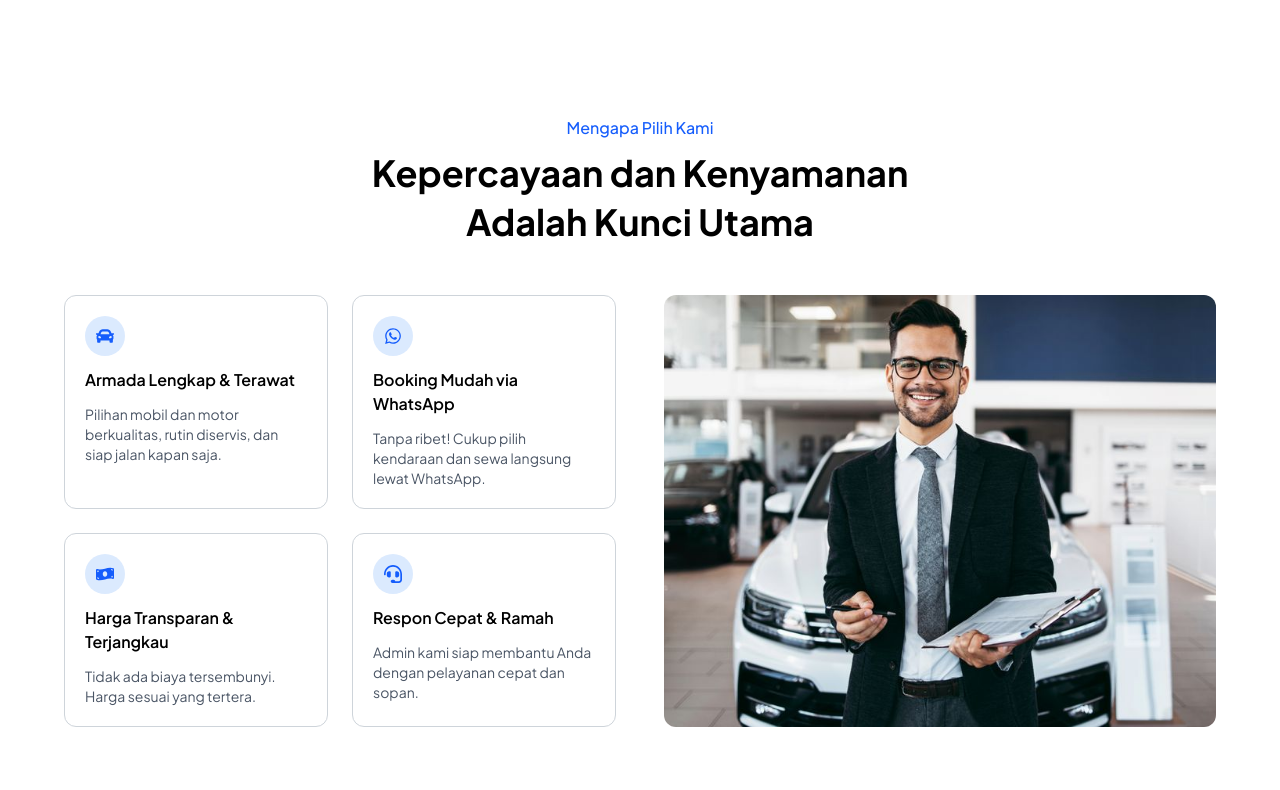
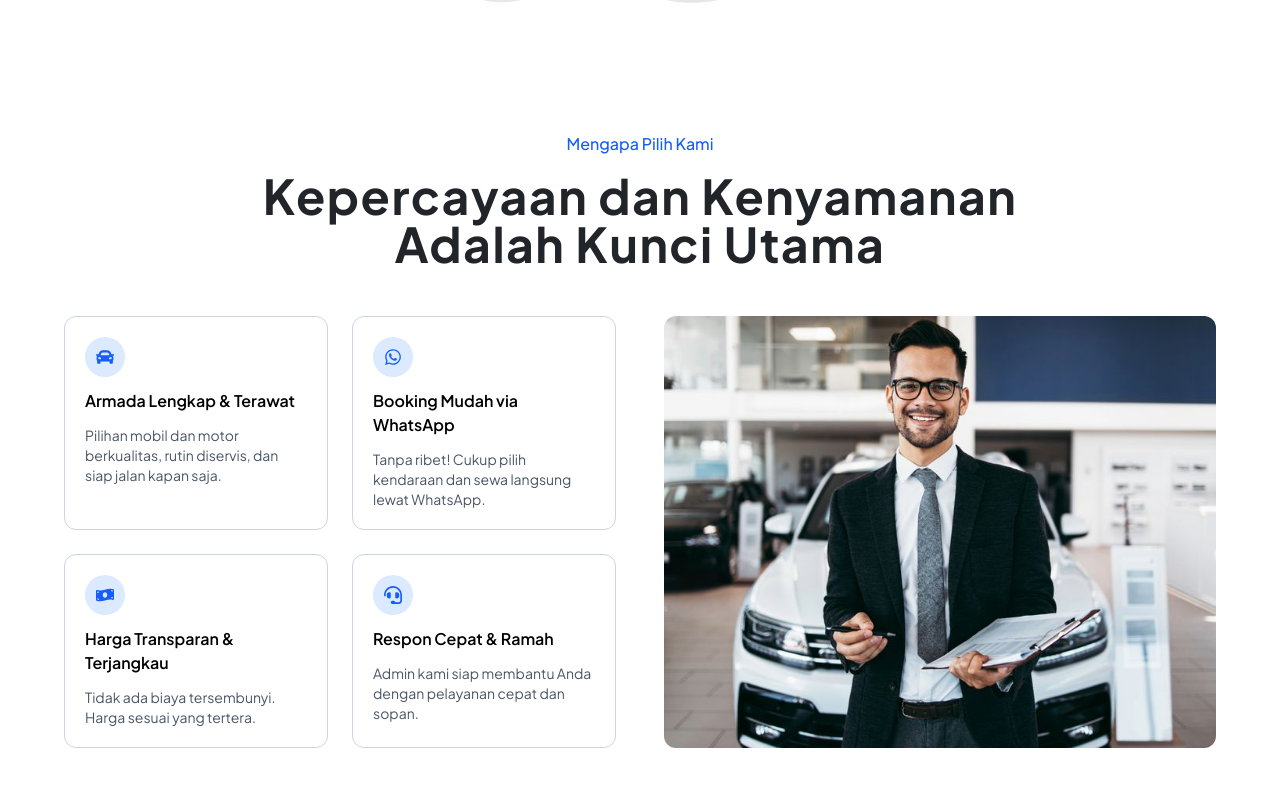
Before and after one commit to rafiyamanaka/KP-arbitrans, a Next.js app: page / in a window 1280 px wide. Shown: the part 1750-2540 px from the top of the page. Built offline with nearby package versions, Linux system fonts and the light colour scheme.

Commit message:
fix: fix ui mengapa pilih kami

```diff
--- a/package.json
+++ b/package.json
@@ -14,9 +14,7 @@
     "react": "19.1.0",
     "react-datepicker": "^8.4.0",
     "react-dom": "19.1.0",
-    "react-icons": "^5.5.0",
-    "react-slick": "^0.31.0",
-    "slick-carousel": "^1.8.1"
+    "react-icons": "^5.5.0"
   },
   "devDependencies": {
     "@eslint/eslintrc": "^3",
--- a/src/app/_components/HeadingSection.tsx
+++ b/src/app/_components/HeadingSection.tsx
@@ -1,13 +1,20 @@
 interface HeadingSectionProps {
   subHeading: string;
   heading: string;
+  headingClass?: string;
 }
 
-function HeadingSection({ subHeading, heading }: HeadingSectionProps) {
+function HeadingSection({
+  subHeading,
+  heading,
+  headingClass,
+}: HeadingSectionProps) {
   return (
     <>
-      <p className="text-blue-600 font-medium mb-4">{subHeading}</p>
-      <h2 className="text-5xl font-bold  text-netral-900 tracking-[1.5px] mb-8">
+      <p className="text-blue-600 font-medium mb-4 text-center">{subHeading}</p>
+      <h2
+        className={`text-5xl font-bold  text-netral-900 tracking-[1.5px] mb-12 ${headingClass}`}
+      >
         {heading}
       </h2>
     </>
--- a/src/app/_components/unggulan.tsx
+++ /dev/null
@@ -1,71 +0,0 @@
-import Image from "next/image";
-import { FaCar, FaWhatsapp, FaMoneyBillWave, FaHeadset } from "react-icons/fa";
-
-export default function MengapaPilihKami() {
-    const features = [
-        {
-            icon: <FaCar className="text-blue-600 text-lg" />,
-            title: "Armada Lengkap & Terawat",
-            desc: "Pilihan mobil dan motor berkualitas, rutin diservis, dan siap jalan kapan saja."
-        },
-        {
-            icon: <FaWhatsapp className="text-blue-600 text-lg" />,
-            title: "Booking Mudah via WhatsApp",
-            desc: "Tanpa ribet! Cukup pilih kendaraan dan sewa langsung lewat WhatsApp."
-        },
-        {
-            icon: <FaMoneyBillWave className="text-blue-600 text-lg" />,
-            title: "Harga Transparan & Terjangkau",
-            desc: "Tidak ada biaya tersembunyi. Harga sesuai yang tertera."
-        },
-        {
-            icon: <FaHeadset className="text-blue-600 text-lg" />,
-            title: "Respon Cepat & Ramah",
-            desc: "Admin kami siap membantu Anda dengan pelayanan cepat dan sopan."
-        }
-    ];
-
-    return (
-        <section className="px-6 md:px-16 bg-white">
-            {/* Judul */}
-            <div className="text-center mb-12">
-                <p className="text-blue-600 font-medium mb-2">Mengapa Pilih Kami</p>
-                <h2 className="text-3xl md:text-4xl font-bold leading-snug">
-                    Kepercayaan dan Kenyamanan <br /> Adalah Kunci Utama
-                </h2>
-            </div>
-
-            {/* Konten */}
-            <div className="flex flex-col md:flex-row gap-12 items-stretch">
-                {/* Fitur */}
-                <div className="flex-1 grid grid-cols-1 sm:grid-cols-2 gap-6">
-                    {features.map((feature, index) => (
-                        <div
-                            key={index}
-                            className="border border-[#CED4DA] rounded-xl p-5 flex flex-col gap-3 hover:shadow-md transition h-full"
-                        >
-                            <div className="w-10 h-10 flex items-center justify-center bg-blue-100 rounded-full">
-                                {feature.icon}
-                            </div>
-                            <h3 className="font-semibold">{feature.title}</h3>
-                            <p className="text-gray-600 text-sm">{feature.desc}</p>
-                        </div>
-                    ))}
-                </div>
-                {/* Gambar */}
-                <div className="flex-1 flex items-center justify-center">
-                    <div className="w-full h-full">
-                        <Image
-                            src="/tentang_kami.jpeg"
-                            alt="unggulan"
-                            width={400}
-                            height={300}
-                            className="object-cover w-full h-full rounded-xl"
-                            style={{ height: "100%" }}
-                        />
-                    </div>
-                </div>
-            </div>
-        </section>
-    );
-}
--- /dev/null
+++ b/src/app/_feature/homepage/MengapaPilihKami.tsx
@@ -0,0 +1,68 @@
+import HeadingSection from "@/app/_components/HeadingSection";
+import Image from "next/image";
+import { FaCar, FaWhatsapp, FaMoneyBillWave, FaHeadset } from "react-icons/fa";
+
+const features = [
+  {
+    icon: <FaCar className="text-blue-600 text-lg" />,
+    title: "Armada Lengkap & Terawat",
+    desc: "Pilihan mobil dan motor berkualitas, rutin diservis, dan siap jalan kapan saja.",
+  },
+  {
+    icon: <FaWhatsapp className="text-blue-600 text-lg" />,
+    title: "Booking Mudah via WhatsApp",
+    desc: "Tanpa ribet! Cukup pilih kendaraan dan sewa langsung lewat WhatsApp.",
+  },
+  {
+    icon: <FaMoneyBillWave className="text-blue-600 text-lg" />,
+    title: "Harga Transparan & Terjangkau",
+    desc: "Tidak ada biaya tersembunyi. Harga sesuai yang tertera.",
+  },
+  {
+    icon: <FaHeadset className="text-blue-600 text-lg" />,
+    title: "Respon Cepat & Ramah",
+    desc: "Admin kami siap membantu Anda dengan pelayanan cepat dan sopan.",
+  },
+];
+
+export default function MengapaPilihKami() {
+  return (
+    <section className="px-6 md:px-16 bg-white">
+      <HeadingSection
+        subHeading="Mengapa Pilih Kami"
+        heading="Kepercayaan dan Kenyamanan Adalah Kunci Utama"
+        headingClass="max-w-3xl mx-auto text-center"
+      />
+
+      <div className="flex flex-col md:flex-row gap-12 items-stretch">
+        <div className="flex-1 grid grid-cols-1 sm:grid-cols-2 gap-6">
+          {features.map((feature, index) => (
+            <div
+              key={index}
+              className="border border-[#CED4DA] rounded-xl p-5 flex flex-col gap-3 hover:shadow-md transition h-full"
+            >
+              <div className="w-10 h-10 flex items-center justify-center bg-blue-100 rounded-full">
+                {feature.icon}
+              </div>
+              <h3 className="font-semibold">{feature.title}</h3>
+              <p className="text-gray-600 text-sm">{feature.desc}</p>
+            </div>
+          ))}
+        </div>
+
+        <div className="flex-1 flex items-center justify-center">
+          <div className="w-full h-full">
+            <Image
+              src="/tentang_kami.jpeg"
+              alt="unggulan"
+              width={400}
+              height={300}
+              className="object-cover w-full h-full rounded-xl"
+              style={{ height: "100%" }}
+            />
+          </div>
+        </div>
+      </div>
+    </section>
+  );
+}
```
Also changed, not shown: src/app/page.tsx (+3 -9 lines), 1 other file (tests, documents, lock files or other folders).
